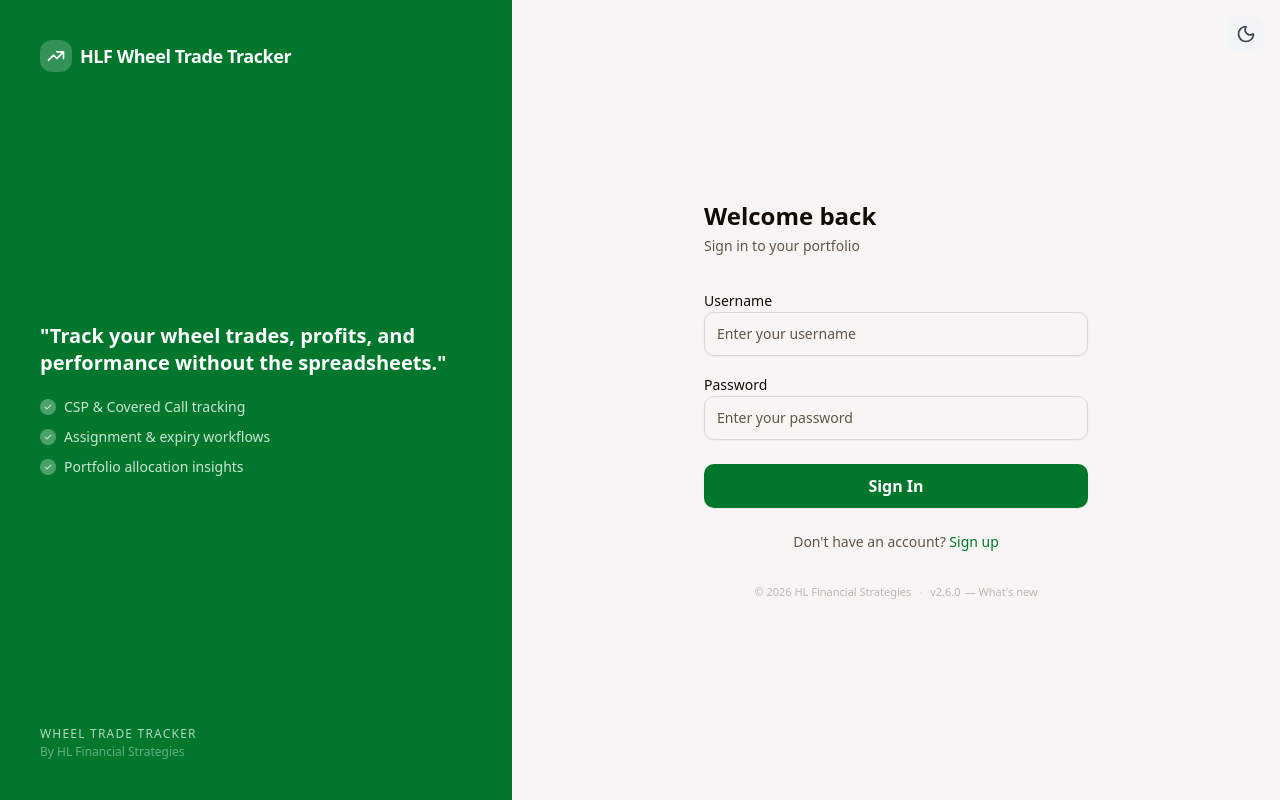
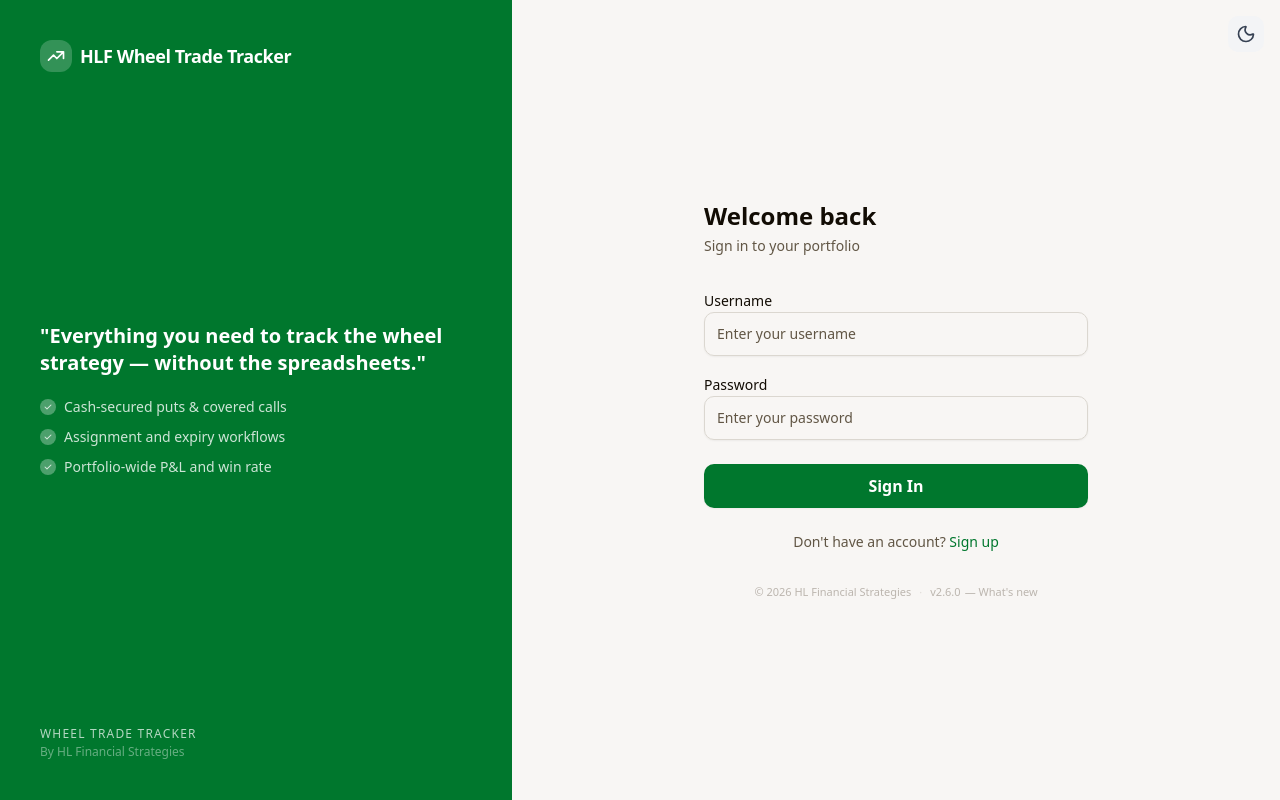
Before and after one commit to boostmx/wheel-strat-tracker, a Next.js app: page /login in a window 1280 px wide. Built offline with nearby package versions, Linux system fonts and the light colour scheme; no server answers.

Commit message:
sign in and login page match

```diff
--- a/src/app/login/page.tsx
+++ b/src/app/login/page.tsx
@@ -51,10 +51,10 @@ export default function LoginPage() {
 
         <div className="space-y-5">
           <blockquote className="text-xl font-semibold leading-snug">
-            "Track your wheel trades, profits, and performance without the spreadsheets."
+            "Everything you need to track the wheel strategy — without the spreadsheets."
           </blockquote>
           <div className="space-y-2.5">
-            {["CSP & Covered Call tracking", "Assignment & expiry workflows", "Portfolio allocation insights"].map((feat) => (
+            {["Cash-secured puts & covered calls", "Assignment and expiry workflows", "Portfolio-wide P&L and win rate"].map((feat) => (
               <div key={feat} className="flex items-center gap-2 text-sm text-primary-foreground/80">
                 <div className="w-4 h-4 rounded-full bg-primary-foreground/30 flex items-center justify-center flex-shrink-0">
                   <svg className="w-2.5 h-2.5" fill="currentColor" viewBox="0 0 20 20">
```
